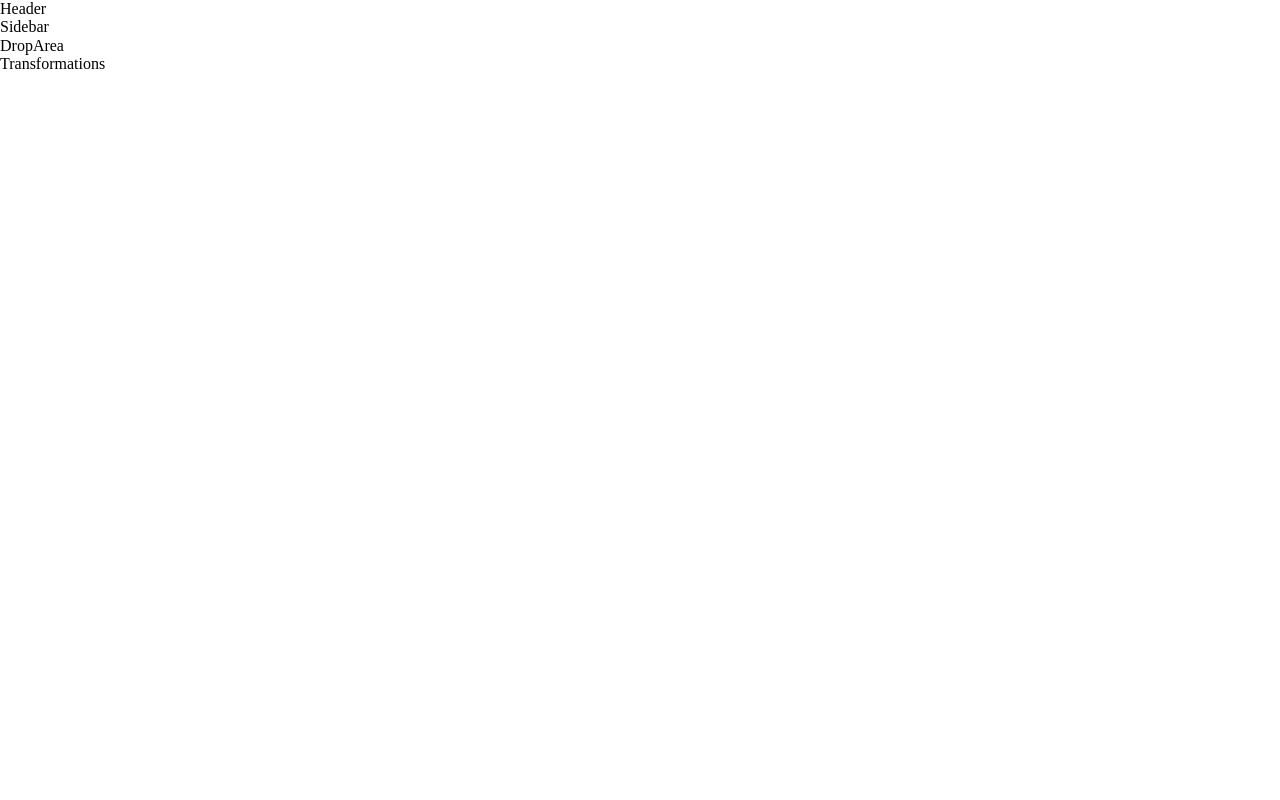
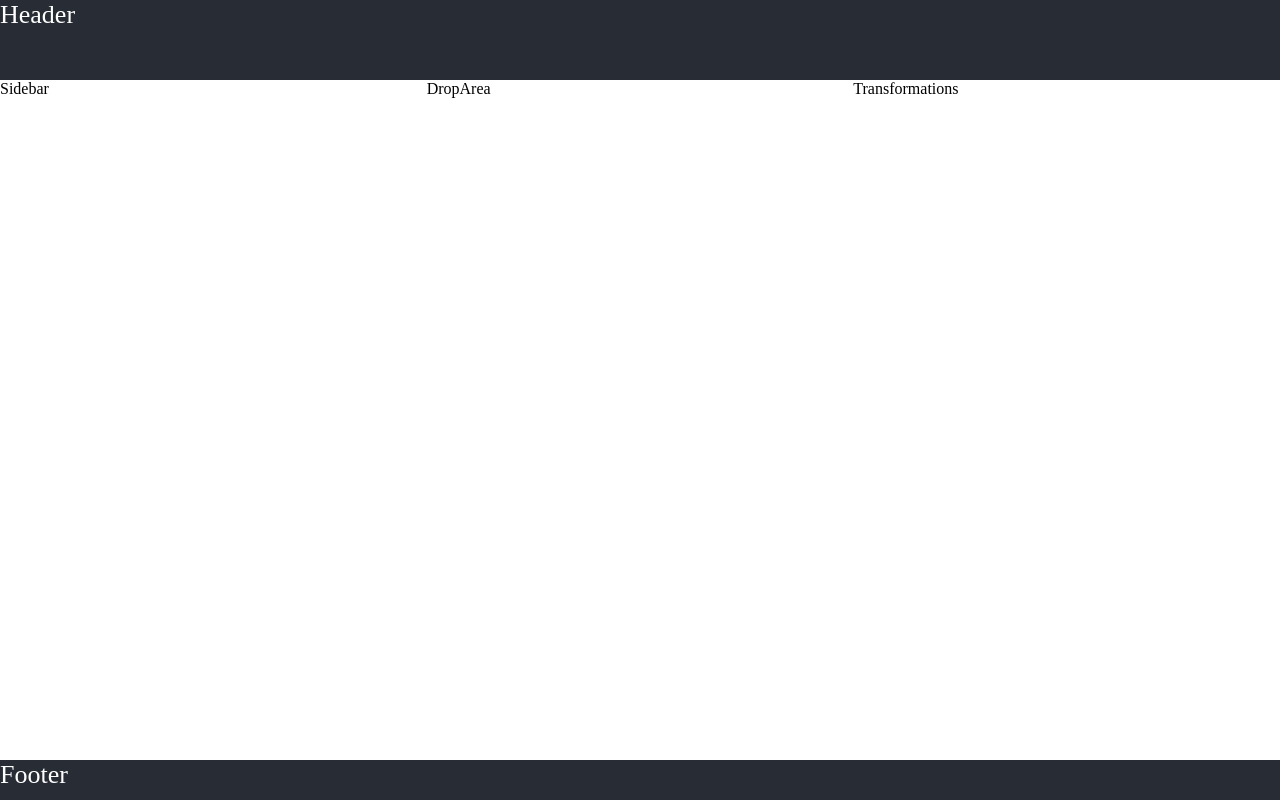
Before and after one commit to c1b3rt00lk1t/pdf-poc, a React (Vite) app: page / in a window 1280 px wide. Built offline with nearby package versions, Linux system fonts and the light colour scheme.

Commit message:
Add grid structure to the App

```diff
--- /dev/null
+++ b/src/App.module.css
@@ -0,0 +1,27 @@
+.App {
+  display: grid;
+  grid-template-rows: 10vh 85vh 5vh;
+}
+
+.main {
+  display: grid;
+  grid-template-columns: 1fr 1fr 1fr;
+}
+
+.header {
+  background-color: #282c34;
+  min-height: 10vh;
+  display: flex;
+  justify-content: flex-start;
+  font-size: calc(10px + 2vmin);
+  color: white;
+}
+
+.footer {
+  background-color: #282c34;
+  height: 5vh;
+  display: flex;
+  justify-content: flex-start;
+  font-size: calc(10px + 2vmin);
+  color: white;
+}
--- a/src/App.tsx
+++ b/src/App.tsx
@@ -10,24 +10,26 @@
  * The App must work offline and online
  */
 
-import "./App.css";
+import "./index.css";
 import DropArea from "./components/DropArea";
 import Header from "./components/Header";
 import Sidebar from "./components/Sidebar";
 import Transformations from "./components/Transformations";
+import styles from "./App.module.css";
 
 function App() {
   return (
-    <>
-      <header>
+    <div className={styles.App}>
+      <header className={styles.header}>
         <Header />
       </header>
-      <main>
+      <main className={styles.main}>
         <Sidebar />
         <DropArea />
         <Transformations />
       </main>
-    </>
+      <footer className={styles.footer}>Footer</footer>
+    </div>
   );
 }
 
```
